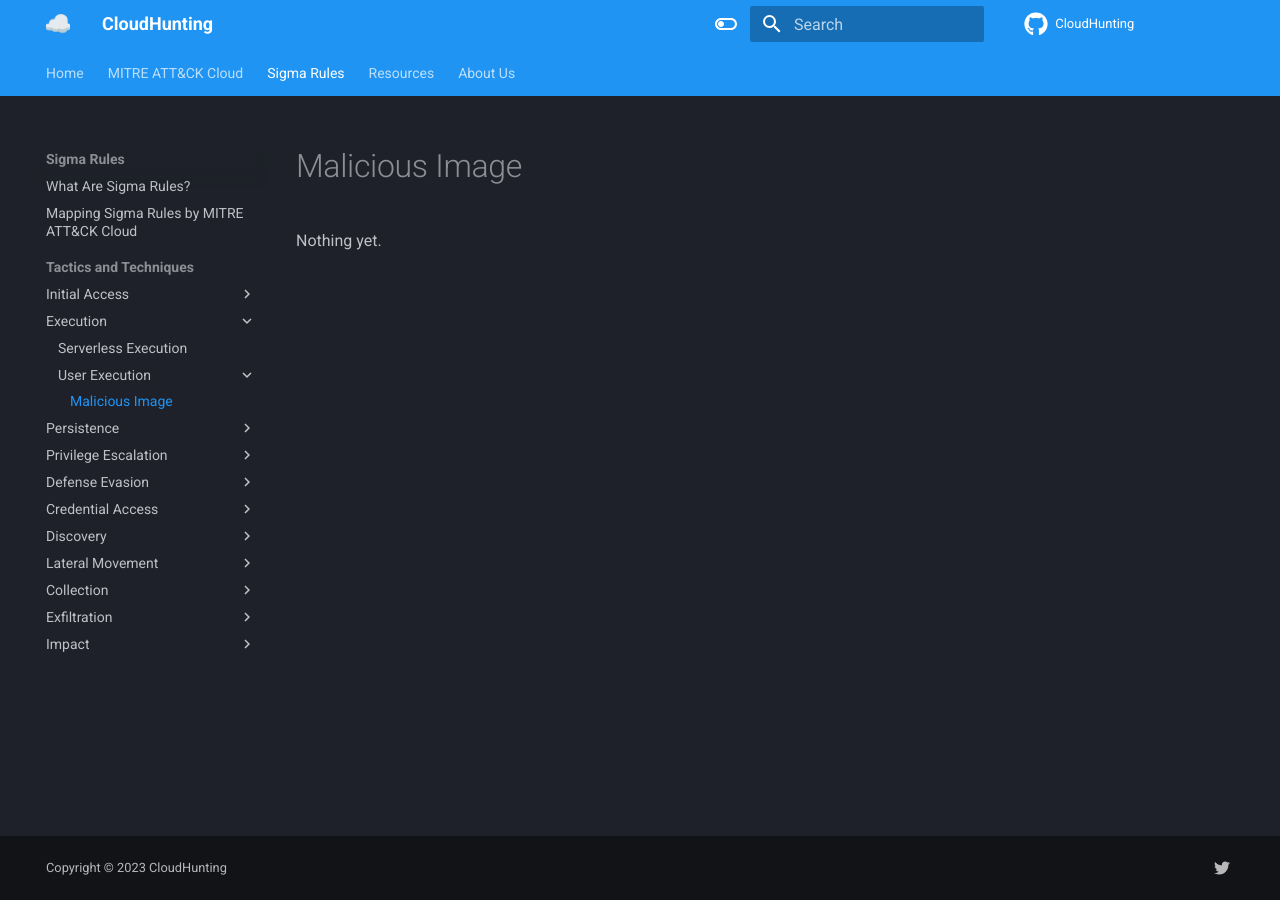
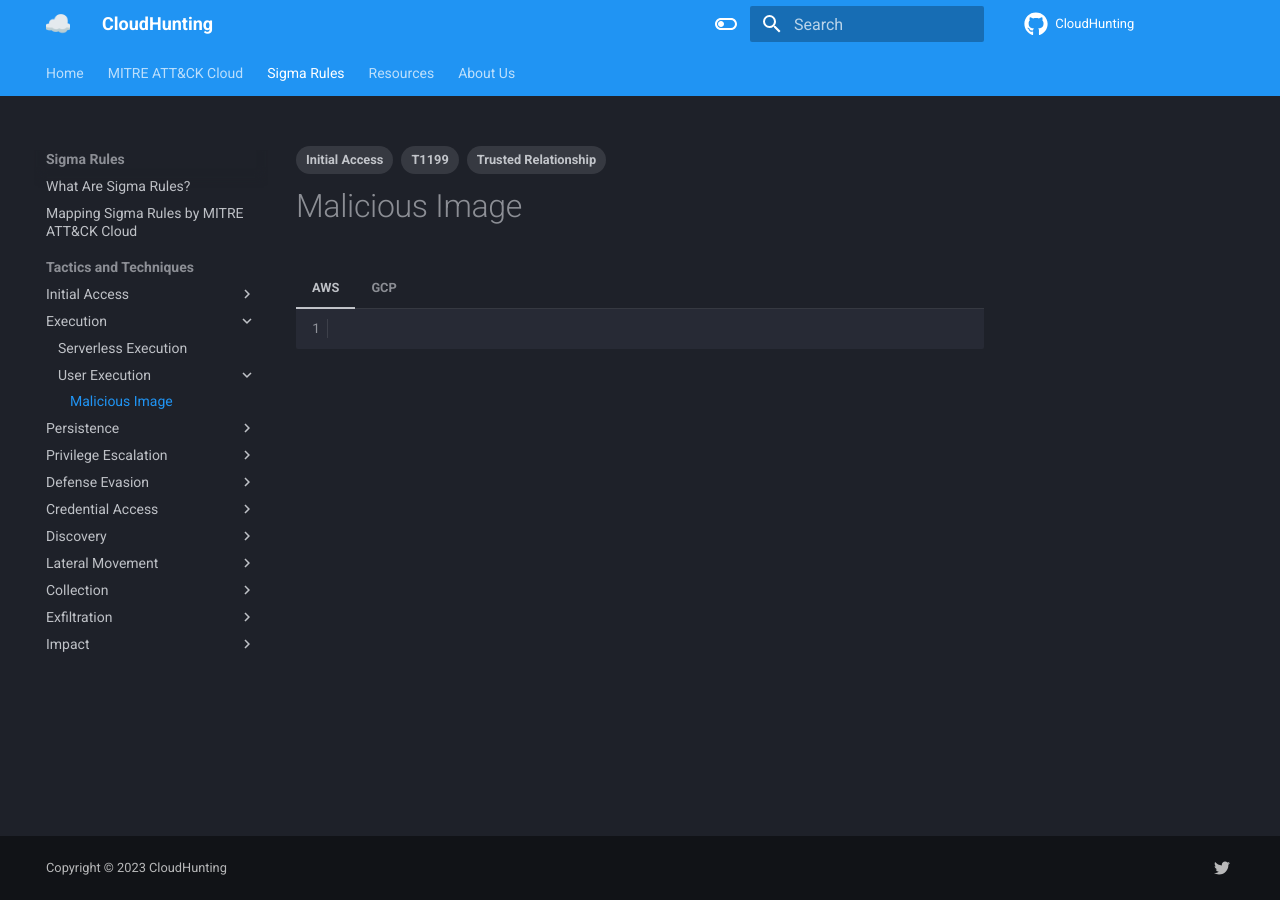
Before and after one commit to cloudhunting/cloudhunting, an MkDocs documentation site: the page built from docs/rules_mapped_by_technique/execution/malicious-image.md, in a window 1280 px wide. Built offline with MkDocs 1.6.1 and Material for MkDocs 9.7.7, drawn with Linux system fonts in a browser that asks for light colours; comment, search, counter and statistics services are not loaded.

Commit message:
Update malicious-image.md

````diff
--- a/docs/rules_mapped_by_technique/execution/malicious-image.md
+++ b/docs/rules_mapped_by_technique/execution/malicious-image.md
@@ -1 +1,13 @@
-Nothing yet.
+---
+tags:
+  - Initial Access
+  - Trusted Relationship
+  - T1199
+---
+
+=== "AWS"
+    ``` yaml linenums="1"
+    ```
+=== "GCP"
+    ``` yaml linenums="1"
+    ```
````
